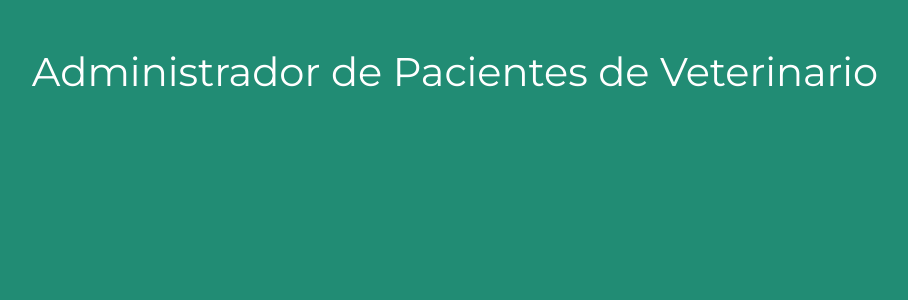
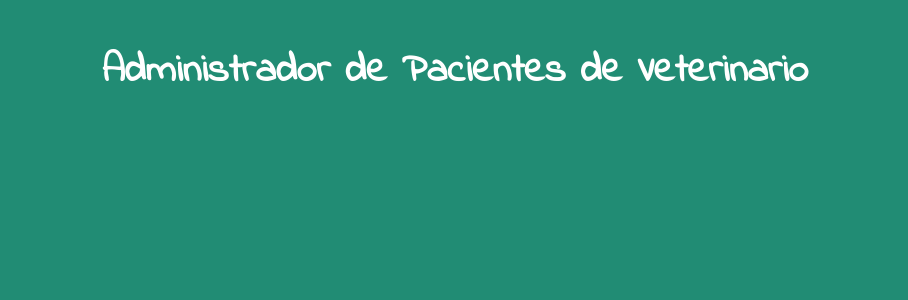
Before and after one commit to CesarRivasP/vet-admin, a React (Create React App) app: page / in a window 1280 px wide. Shown: the top 300 px of the page, without its empty margins (185-1093 px from the left). Built offline with nearby package versions, Linux system fonts and the light colour scheme.

Commit message:
Added new font for title

```diff
--- a/src/css/index.css
+++ b/src/css/index.css
@@ -1,3 +1,6 @@
+@import url('https://fonts.googleapis.com/css?family=Oswald|Roboto&display=swap');
+@import url('https://fonts.googleapis.com/css?family=Indie+Flower&display=swap');
+
 html {
   min-height: 100%;
 }
@@ -15,7 +18,9 @@ header {
   margin-top: 3rem;
 }
 header h1 {
+  font-family: 'Indie Flower', cursive;
   color: white;
+  font-weight: 600;
 }
 .lista-citas .media {
   border-bottom: 1px solid #e1e1e1;
```
